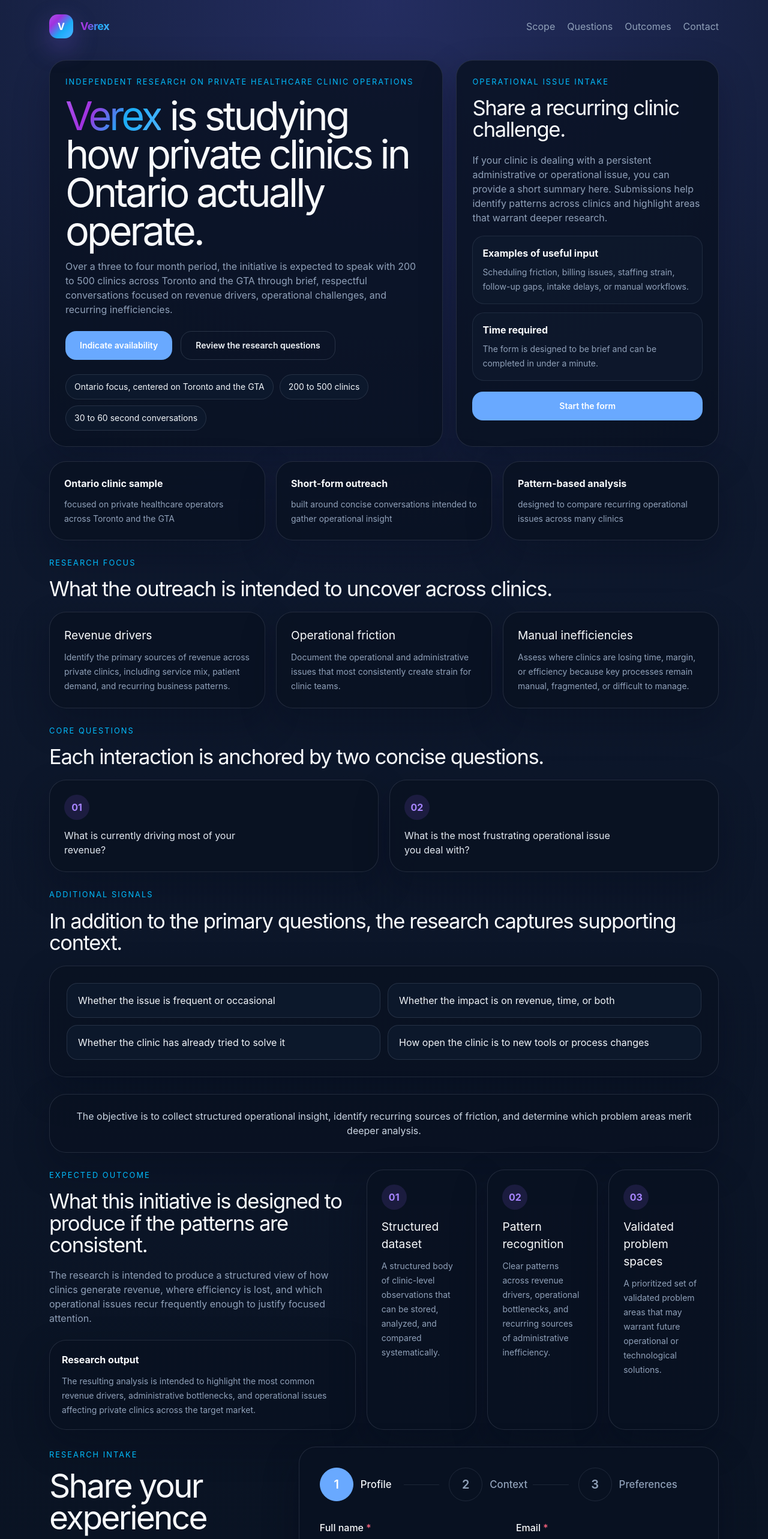
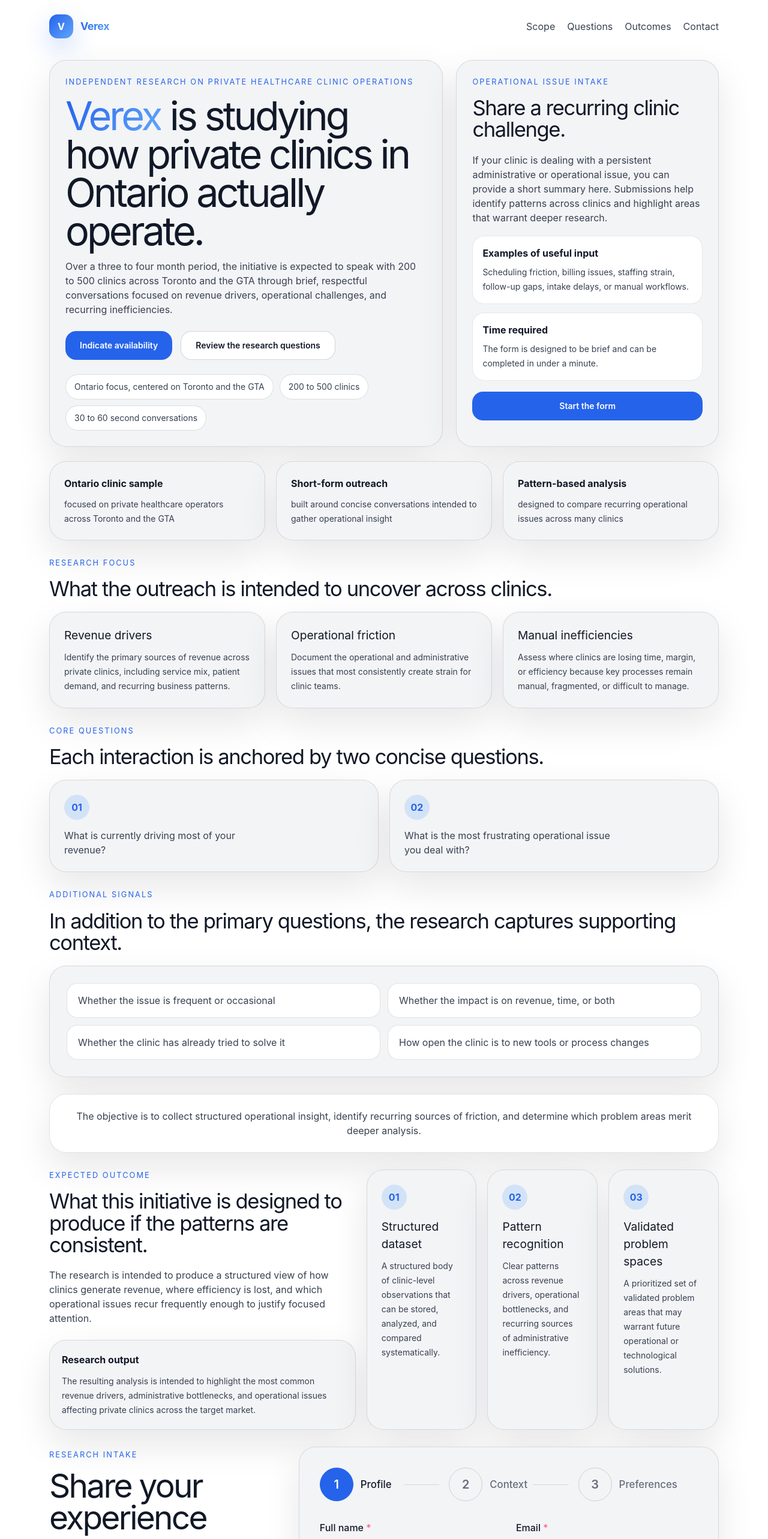
Before and after one commit to wzwu-03/vertex-home, a React (Vite) app: page / in a window 1280 px wide. Shown: the top 2566 px of the page at 60% size. Built offline with nearby package versions, Linux system fonts and the light colour scheme.

Commit message:
Changed color palette

```diff
--- a/src/App.jsx
+++ b/src/App.jsx
@@ -244,26 +244,26 @@
   }
 
   const shellCard =
-    'rounded-[28px] border border-[rgba(148,163,184,0.18)] bg-[rgba(9,18,34,0.82)] shadow-[0_24px_60px_rgba(2,8,23,0.28)]'
+    'rounded-[28px] border border-[rgba(17,24,39,0.12)] bg-[#F3F4F6] shadow-[0_24px_60px_rgba(17,24,39,0.10)]'
   const mutedCard =
-    'rounded-[20px] border border-[rgba(148,163,184,0.14)] bg-[rgba(14,25,45,0.9)]'
+    'rounded-[20px] border border-[rgba(17,24,39,0.10)] bg-[#FFFFFF]'
   const primaryButton =
-    'inline-flex min-h-12 items-center justify-center rounded-[18px] bg-[#69a9ff] px-6 text-sm font-semibold text-white transition-all duration-200 hover:-translate-y-0.5 hover:brightness-105 disabled:cursor-not-allowed disabled:opacity-50'
+    'inline-flex min-h-12 items-center justify-center rounded-[18px] bg-[#2563EB] px-6 text-sm font-semibold text-white transition-all duration-200 hover:-translate-y-0.5 hover:brightness-105 disabled:cursor-not-allowed disabled:opacity-50'
   const secondaryButton =
-    'inline-flex min-h-12 items-center justify-center rounded-[18px] border border-[rgba(148,163,184,0.22)] px-6 text-sm font-semibold text-slate-100 transition-all duration-200 hover:-translate-y-0.5'
+    'inline-flex min-h-12 items-center justify-center rounded-[18px] border border-[rgba(17,24,39,0.18)] bg-[#FFFFFF] px-6 text-sm font-semibold text-[#111827] transition-all duration-200 hover:-translate-y-0.5'
   const eyebrow =
-    'mb-4 text-[0.8rem] uppercase tracking-[0.16em] text-sky-400'
+    'mb-4 text-[0.8rem] uppercase tracking-[0.16em] text-[#2563EB]'
   const sectionHeading =
-    'mb-5 text-[clamp(1.8rem,2.7vw,2.5rem)] leading-[1.05] tracking-[-0.04em] text-slate-50'
+    'mb-5 text-[clamp(1.8rem,2.7vw,2.5rem)] leading-[1.05] tracking-[-0.04em] text-[#111827]'
   const gradientText =
-    'inline-block bg-[linear-gradient(120deg,#8b5cf6_0%,#7c3aed_28%,#06b6d4_62%,#38bdf8_100%)] bg-clip-text text-transparent [animation:verex-hue_2.8s_linear_infinite] [will-change:filter]'
+    'inline-block bg-[linear-gradient(120deg,#2563EB_0%,#60A5FA_100%)] bg-clip-text text-transparent'
   const chip =
-    'rounded-full border border-[rgba(148,163,184,0.18)] bg-[rgba(14,25,45,0.92)] px-[14px] py-[10px] text-sm text-slate-100'
+    'rounded-full border border-[rgba(17,24,39,0.14)] bg-[#FFFFFF] px-[14px] py-[10px] text-sm text-[#374151]'
   const inputClass =
-    'w-full rounded-2xl border border-[rgba(148,163,184,0.14)] bg-[#020b1d] px-4 py-3.5 text-slate-50 outline-none transition placeholder:text-slate-500 focus:border-[rgba(105,169,255,0.55)] focus:outline-none'
+    'w-full rounded-2xl border border-[rgba(17,24,39,0.14)] bg-[#FFFFFF] px-4 py-3.5 text-[#374151] outline-none transition placeholder:text-[rgba(55,65,81,0.55)] focus:border-[#60A5FA] focus:outline-none'
   const inputErrorClass = 'border-rose-500 focus:border-rose-500'
-  const labelClass = 'grid gap-2 font-medium text-slate-50'
-  const helperClass = 'text-sm text-slate-400'
+  const labelClass = 'grid gap-2 font-medium text-[#111827]'
+  const helperClass = 'text-sm text-[rgba(55,65,81,0.85)]'
   const selectClass = `${inputClass} appearance-none`
   const textareaClass = `${inputClass} min-h-[150px] resize-y`
 
@@ -281,8 +281,8 @@
             <div
               className={`grid h-14 w-14 shrink-0 place-items-center rounded-full border text-xl font-semibold transition-all max-[640px]:h-11 max-[640px]:w-11 max-[640px]:text-base ${
                 isActive || isComplete
-                  ? 'border-[#69a9ff] bg-[#69a9ff] text-white'
-                  : 'border-[rgba(148,163,184,0.16)] bg-transparent text-slate-400'
+                  ? 'border-[#2563EB] bg-[#2563EB] text-white'
+                  : 'border-[rgba(17,24,39,0.16)] bg-transparent text-[rgba(55,65,81,0.75)]'
               }`}
             >
               {step.id}
@@ -291,7 +291,7 @@
             <div className="min-w-0 flex-1">
               <div
                 className={`text-[1.05rem] font-medium ${
-                  isActive || isComplete ? 'text-slate-100' : 'text-slate-400'
+                  isActive || isComplete ? 'text-[#111827]' : 'text-[rgba(55,65,81,0.75)]'
                 }`}
               >
                 {step.label}
@@ -299,7 +299,7 @@
             </div>
 
             {index < steps.length - 1 ? (
-              <div className="hidden h-px flex-1 bg-[rgba(148,163,184,0.14)] lg:block" />
+              <div className="hidden h-px flex-1 bg-[rgba(17,24,39,0.12)] lg:block" />
             ) : null}
           </div>
         )
@@ -342,7 +342,7 @@
 
         <label className={labelClass}>
           <span>
-            Phone number <span className="text-slate-500">(optional)</span>
+            Phone number <span className="text-[rgba(55,65,81,0.65)]">(optional)</span>
           </span>
           <input
             className={inputClass}
@@ -357,7 +357,7 @@
 
         <label className={labelClass}>
           <span>
-            Company name <span className="text-slate-500">(optional)</span>
+            Company name <span className="text-[rgba(55,65,81,0.65)]">(optional)</span>
           </span>
           <input
             className={inputClass}
@@ -568,7 +568,7 @@
 
         <label className={labelClass}>
           <span>
-            Location <span className="text-slate-500">(optional)</span>
+            Location <span className="text-[rgba(55,65,81,0.65)]">(optional)</span>
           </span>
           <input
             className={inputClass}
@@ -584,7 +584,7 @@
 
       <label className={labelClass}>
         <span>
-          Additional notes <span className="text-slate-500">(optional)</span>
+          Additional notes <span className="text-[rgba(55,65,81,0.65)]">(optional)</span>
         </span>
         <textarea
           className={textareaClass}
@@ -597,14 +597,14 @@
       </label>
 
       <label
-        className={`flex items-start gap-3 rounded-2xl border bg-[rgba(8,17,31,0.5)] p-4 text-slate-200 ${
+        className={`flex items-start gap-3 rounded-2xl border bg-[#FFFFFF] p-4 text-[#374151] ${
           shouldShowFieldError('consent')
             ? 'border-rose-500'
-            : 'border-[rgba(148,163,184,0.14)]'
+            : 'border-[rgba(17,24,39,0.12)]'
         }`}
       >
         <input
-          className="mt-1 h-4 w-4 accent-[#69a9ff]"
+          className="mt-1 h-4 w-4 accent-[#2563EB]"
           type="checkbox"
           name="consent"
           checked={formData.consent}
@@ -629,10 +629,10 @@
     <div className="mx-auto min-h-screen w-full max-w-[1180px] px-8 pb-8 pt-6 max-[960px]:px-5 max-[960px]:pt-5">
       <header className="mb-9 flex items-center justify-between gap-6 max-[960px]:mb-8">
         <a
-          className="inline-flex items-center gap-3 text-slate-50 no-underline"
+          className="inline-flex items-center gap-3 text-[#111827] no-underline"
           href="#hero"
         >
-          <span className="grid h-10 w-10 place-items-center rounded-[14px] bg-[linear-gradient(135deg,#8b5cf6_0%,#7c3aed_28%,#06b6d4_62%,#38bdf8_100%)] text-base font-bold text-white shadow-[0_16px_40px_rgba(99,102,241,0.35)] [animation:verex-hue_2.8s_linear_infinite] [will-change:filter]">
+          <span className="grid h-10 w-10 place-items-center rounded-[14px] bg-[linear-gradient(135deg,#2563EB_0%,#60A5FA_100%)] text-base font-bold text-white shadow-[0_16px_40px_rgba(37,99,235,0.25)]">
             V
           </span>
           <span className={`text-lg font-bold tracking-[-0.03em] ${gradientText}`}>
@@ -641,25 +641,25 @@
         </a>
         <nav className="flex flex-wrap gap-5 max-[640px]:gap-3.5">
           <a
-            className="text-slate-400 no-underline transition-colors hover:text-slate-100"
+            className="text-[#374151] no-underline transition-colors hover:text-[#111827]"
             href="#scope"
           >
             Scope
           </a>
           <a
-            className="text-slate-400 no-underline transition-colors hover:text-slate-100"
+            className="text-[#374151] no-underline transition-colors hover:text-[#111827]"
             href="#questions"
           >
             Questions
           </a>
           <a
-            className="text-slate-400 no-underline transition-colors hover:text-slate-100"
+            className="text-[#374151] no-underline transition-colors hover:text-[#111827]"
             href="#outcomes"
           >
             Outcomes
           </a>
           <a
-            className="text-slate-400 no-underline transition-colors hover:text-slate-100"
+            className="text-[#374151] no-underline transition-colors hover:text-[#111827]"
             href="#contact"
           >
             Contact
@@ -674,11 +674,11 @@
         >
           <div className={`${shellCard} p-[26px] max-[960px]:p-6`}>
             <p className={eyebrow}>Independent research on private healthcare clinic operations</p>
-            <h1 className="mb-3.5 text-[clamp(2.6rem,5.2vw,4.7rem)] leading-[0.96] tracking-[-0.06em] text-slate-50">
+            <h1 className="mb-3.5 text-[clamp(2.6rem,5.2vw,4.7rem)] leading-[0.96] tracking-[-0.06em] text-[#111827]">
               <span className={gradientText}>Verex</span> is studying how private clinics
               in Ontario actually operate.
             </h1>
-            <p className="max-w-[60ch] text-base text-slate-400">
+            <p className="max-w-[60ch] text-base text-[#374151]">
               Over a three to four month period, the initiative is expected to speak with
               200 to 500 clinics across Toronto and the GTA through brief, respectful
               conversations focused on revenue drivers, operational challenges, and
@@ -700,26 +700,26 @@
           </div>
 
           <aside
-            className={`${shellCard} bg-[radial-gradient(circle_at_top,rgba(99,102,241,0.16),transparent_45%),rgba(9,18,34,0.82)] p-[26px] max-[960px]:p-6`}
+            className={`${shellCard} p-[26px] max-[960px]:p-6`}
           >
             <p className={eyebrow}>Operational issue intake</p>
             <h2 className={sectionHeading}>Share a recurring clinic challenge.</h2>
-            <p className="mb-[18px] mt-2 text-base text-slate-400">
+            <p className="mb-[18px] mt-2 text-base text-[#374151]">
               If your clinic is dealing with a persistent administrative or operational
               issue, you can provide a short summary here. Submissions help identify
               patterns across clinics and highlight areas that warrant deeper research.
             </p>
             <div className="mb-[18px] mt-[18px] grid gap-3.5">
               <div className={`${mutedCard} p-4`}>
-                <strong className="mb-2 block text-slate-50">Examples of useful input</strong>
-                <p className="text-sm leading-6 text-slate-400">
+                <strong className="mb-2 block text-[#111827]">Examples of useful input</strong>
+                <p className="text-sm leading-6 text-[#374151]">
                   Scheduling friction, billing issues, staffing strain, follow-up gaps,
                   intake delays, or manual workflows.
                 </p>
               </div>
               <div className={`${mutedCard} p-4`}>
-                <strong className="mb-2 block text-slate-50">Time required</strong>
-                <p className="text-sm leading-6 text-slate-400">
+                <strong className="mb-2 block text-[#111827]">Time required</strong>
+                <p className="text-sm leading-6 text-[#374151]">
                   The form is designed to be brief and can be completed in under a minute.
                 </p>
               </div>
@@ -736,20 +736,20 @@
           id="scope"
         >
           <div className={`${shellCard} rounded-3xl p-6`}>
-            <strong className="mb-2.5 block text-slate-50">Ontario clinic sample</strong>
-            <span className="text-sm text-slate-400">
+            <strong className="mb-2.5 block text-[#111827]">Ontario clinic sample</strong>
+            <span className="text-sm text-[#374151]">
               focused on private healthcare operators across Toronto and the GTA
             </span>
           </div>
           <div className={`${shellCard} rounded-3xl p-6`}>
-            <strong className="mb-2.5 block text-slate-50">Short-form outreach</strong>
-            <span className="text-sm text-slate-400">
+            <strong className="mb-2.5 block text-[#111827]">Short-form outreach</strong>
+            <span className="text-sm text-[#374151]">
               built around concise conversations intended to gather operational insight
             </span>
           </div>
           <div className={`${shellCard} rounded-3xl p-6`}>
-            <strong className="mb-2.5 block text-slate-50">Pattern-based analysis</strong>
-            <span className="text-sm text-slate-400">
+            <strong className="mb-2.5 block text-[#111827]">Pattern-based analysis</strong>
+            <span className="text-sm text-[#374151]">
               designed to compare recurring operational issues across many clinics
             </span>
           </div>
@@ -766,8 +766,8 @@
           <div className="grid gap-[18px] md:grid-cols-3">
             {focusAreas.map((item) => (
               <article className={`${shellCard} rounded-3xl p-6`} key={item.title}>
-                <h3 className="mb-2.5 text-[1.2rem] text-slate-50">{item.title}</h3>
-                <p className="text-sm leading-6 text-slate-400">{item.description}</p>
+                <h3 className="mb-2.5 text-[1.2rem] text-[#111827]">{item.title}</h3>
+                <p className="text-sm leading-6 text-[#374151]">{item.description}</p>
               </article>
             ))}
           </div>
@@ -784,10 +784,10 @@
           <div className="grid gap-[18px] md:grid-cols-2">
             {coreQuestions.map((question, index) => (
               <article className={`${shellCard} rounded-3xl p-6`} key={question}>
-                <span className="mb-3.5 inline-flex h-[42px] min-w-[42px] items-center justify-center rounded-full bg-[rgba(139,92,246,0.14)] font-bold text-violet-400">
+                <span className="mb-3.5 inline-flex h-[42px] min-w-[42px] items-center justify-center rounded-full bg-[rgba(96,165,250,0.22)] font-bold text-[#2563EB]">
                   {String(index + 1).padStart(2, '0')}
                 </span>
-                <p className="max-w-[34ch] text-base text-slate-200">{question}</p>
+                <p className="max-w-[34ch] text-base text-[#374151]">{question}</p>
               </article>
             ))}
           </div>
@@ -806,7 +806,7 @@
             <ul className="grid gap-3 md:grid-cols-2">
               {researchSignals.map((signal) => (
                 <li
-                  className="rounded-[18px] border border-[rgba(148,163,184,0.18)] bg-[rgba(14,25,45,0.92)] px-[18px] py-4 text-slate-100"
+                  className="rounded-[18px] border border-[rgba(17,24,39,0.12)] bg-[#FFFFFF] px-[18px] py-4 text-[#374151]"
                   key={signal}
                 >
                   {signal}
@@ -817,9 +817,9 @@
         </section>
 
         <section
-          className={`${shellCard} mb-7 rounded-3xl bg-[linear-gradient(135deg,rgba(139,92,246,0.12),rgba(6,182,212,0.08)),rgba(9,18,34,0.82)] p-6 text-center`}
+          className={`${shellCard} mb-7 rounded-3xl bg-[#FFFFFF] p-6 text-center`}
         >
-          <p className="text-base text-slate-300">
+          <p className="text-base text-[#374151]">
             The objective is to collect structured operational insight, identify recurring
             sources of friction, and determine which problem areas merit deeper analysis.
           </p>
@@ -834,14 +834,14 @@
             <h2 className={sectionHeading}>
               What this initiative is designed to produce if the patterns are consistent.
             </h2>
-            <p className="max-w-[60ch] text-base text-slate-400">
+            <p className="max-w-[60ch] text-base text-[#374151]">
               The research is intended to produce a structured view of how clinics
               generate revenue, where efficiency is lost, and which operational issues
               recur frequently enough to justify focused attention.
             </p>
             <div className={`${shellCard} mt-6 rounded-[20px] p-5`}>
-              <strong className="mb-3 inline-block text-slate-50">Research output</strong>
-              <p className="text-sm leading-6 text-slate-400">
+              <strong className="mb-3 inline-block text-[#111827]">Research output</strong>
+              <p className="text-sm leading-6 text-[#374151]">
                 The resulting analysis is intended to highlight the most common revenue
                 drivers, administrative bottlenecks, and operational issues affecting
                 private clinics across the target market.
@@ -852,11 +852,11 @@
           <div className="grid gap-[18px] md:grid-cols-3">
             {outcomes.map((outcome, index) => (
               <article className={`${shellCard} rounded-3xl p-6`} key={outcome.title}>
-                <span className="mb-3.5 inline-flex h-[42px] min-w-[42px] items-center justify-center rounded-full bg-[rgba(139,92,246,0.14)] font-bold text-violet-400">
+                <span className="mb-3.5 inline-flex h-[42px] min-w-[42px] items-center justify-center rounded-full bg-[rgba(96,165,250,0.22)] font-bold text-[#2563EB]">
                   {String(index + 1).padStart(2, '0')}
                 </span>
-                <h3 className="mb-2.5 text-[1.2rem] text-slate-50">{outcome.title}</h3>
-                <p className="max-w-[34ch] text-sm leading-6 text-slate-400">
+                <h3 className="mb-2.5 text-[1.2rem] text-[#111827]">{outcome.title}</h3>
+                <p className="max-w-[34ch] text-sm leading-6 text-[#374151]">
                   {outcome.description}
                 </p>
               </article>
@@ -870,17 +870,17 @@
         >
           <div className="flex flex-col justify-start pt-1">
             <p className={eyebrow}>Research intake</p>
-            <h2 className="mb-4 text-[clamp(2.3rem,4.3vw,4.3rem)] leading-[0.96] tracking-[-0.05em] text-slate-50">
+            <h2 className="mb-4 text-[clamp(2.3rem,4.3vw,4.3rem)] leading-[0.96] tracking-[-0.05em] text-[#111827]">
               Share your experience
             </h2>
-            <p className="max-w-[22ch] text-[1.05rem] leading-8 text-slate-300 max-[960px]:max-w-[60ch]">
+            <p className="max-w-[22ch] text-[1.05rem] leading-8 text-[#374151] max-[960px]:max-w-[60ch]">
               Help us understand your workflow, pain points, and decision criteria. The
               form is brief, structured, and designed to make your input actionable.
             </p>
 
             <div className={`${mutedCard} mt-10 max-w-[620px] p-8`}>
-              <strong className="mb-6 block text-[1.2rem] text-slate-50">What we ask</strong>
-              <ul className="grid gap-5 text-slate-300">
+              <strong className="mb-6 block text-[1.2rem] text-[#111827]">What we ask</strong>
+              <ul className="grid gap-5 text-[#374151]">
                 <li>• Your professional context and customer type</li>
                 <li>• The main problem you are facing and current workaround</li>
                 <li>• Frequency, budget expectations, and preferred follow-up channel</li>
@@ -893,9 +893,9 @@
 
             <div className="min-h-[460px]">{renderCurrentStep()}</div>
 
-            <div className="mt-8 border-t border-[rgba(148,163,184,0.12)] pt-8">
+            <div className="mt-8 border-t border-[rgba(17,24,39,0.12)] pt-8">
               <div className="flex items-center justify-between gap-4 max-[640px]:flex-col max-[640px]:items-stretch">
-                <div className="text-[1.05rem] text-slate-400">Step {currentStep} of 3</div>
+                <div className="text-[1.05rem] text-[#374151]">Step {currentStep} of 3</div>
 
                 <div className="flex items-center gap-3 max-[640px]:flex-col max-[640px]:items-stretch">
                   {currentStep > 1 ? (
@@ -918,7 +918,7 @@
 
               <p
                 aria-live="polite"
-                className={`mt-4 min-h-6 text-sm ${submitted ? 'text-green-400' : 'text-slate-400'}`}
+                className={`mt-4 min-h-6 text-sm ${submitted ? 'text-green-600' : 'text-[#374151]'}`}
               >
                 {submitted
                   ? 'Thank you. Your details have been noted in this preview experience.'
--- a/src/index.css
+++ b/src/index.css
@@ -1,4 +1,13 @@
 @import "tailwindcss";
+
+:root {
+  --color-primary: #111827;
+  --color-secondary: #2563eb;
+  --color-accent: #60a5fa;
+  --color-background: #ffffff;
+  --color-surface: #f3f4f6;
+  --color-text: #374151;
+}
 
 html {
   scroll-behavior: smooth;
@@ -9,10 +18,8 @@
   min-width: 320px;
   min-height: 100vh;
   font-family: Inter, system-ui, -apple-system, BlinkMacSystemFont, 'Segoe UI', sans-serif;
-  color: #98a7c2;
-  background:
-    radial-gradient(circle at top, rgba(99, 102, 241, 0.24), transparent 30%),
-    linear-gradient(180deg, #101b33, #08111f);
+  color: var(--color-text);
+  background: var(--color-background);
   font-synthesis: none;
   text-rendering: optimizeLegibility;
   -webkit-font-smoothing: antialiased;
```
